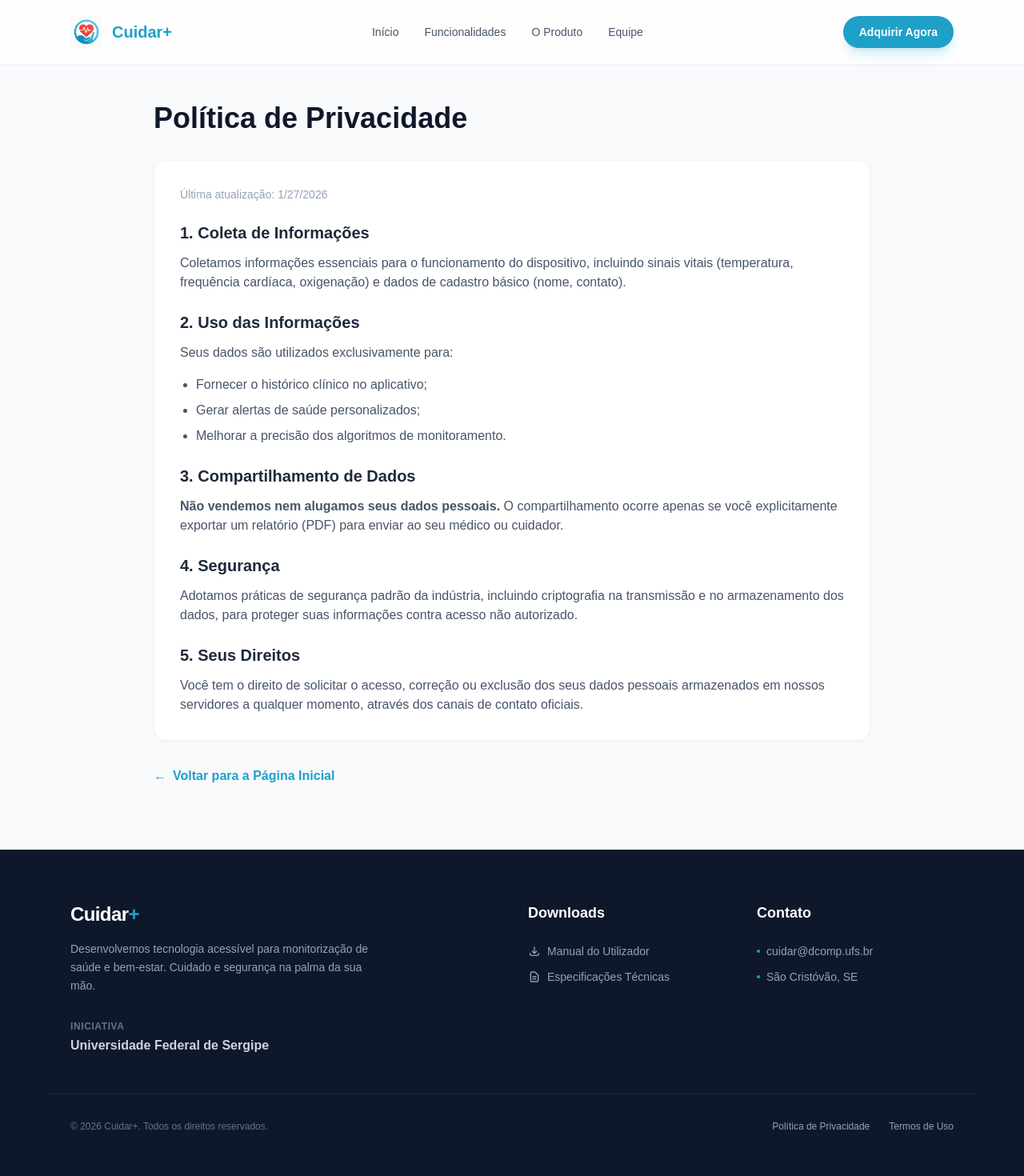
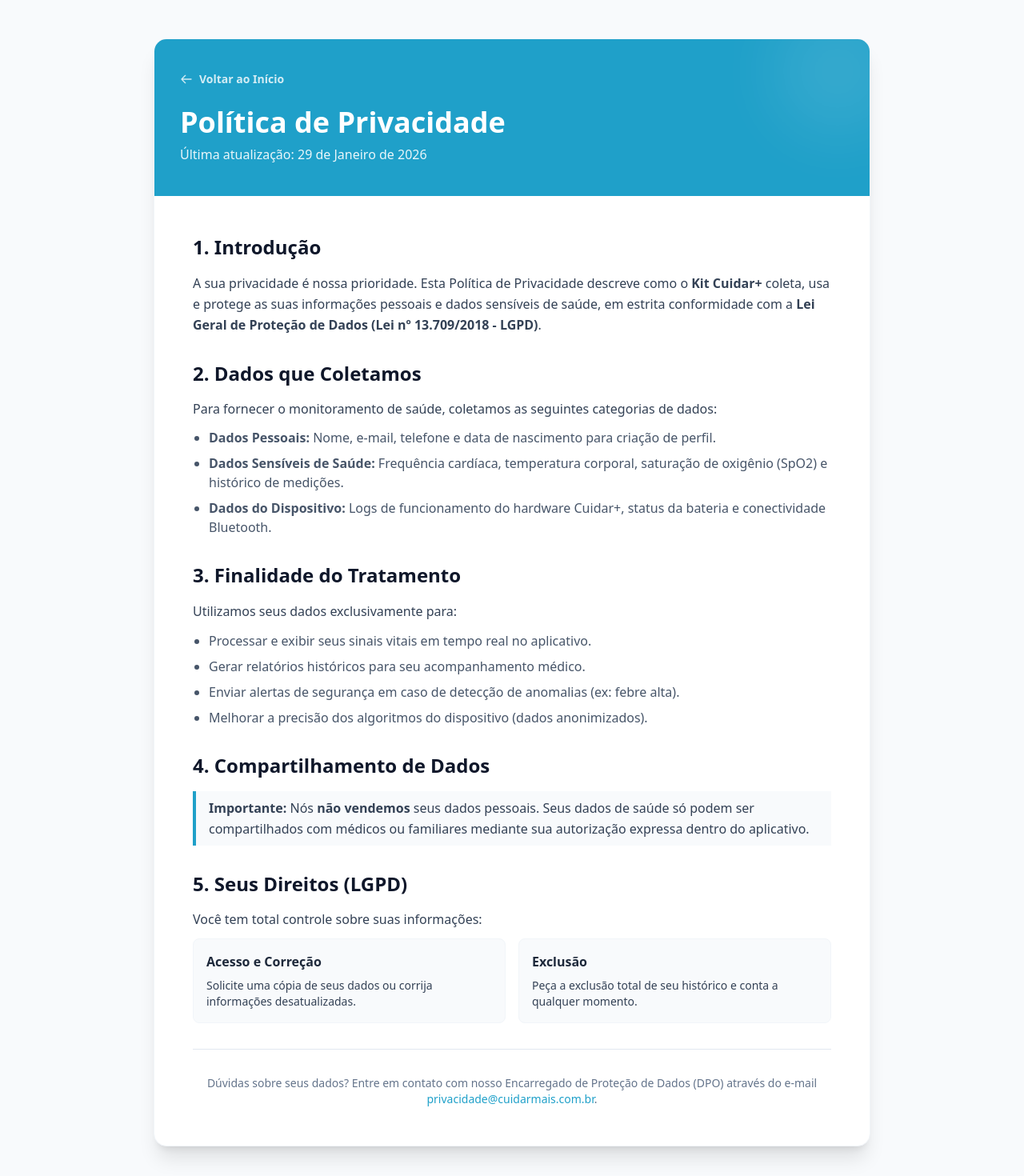
Before and after one commit to Matheuscrz/Cuidar_Plus_Page, a Next.js app: page /privacidade in a window 1280 px wide. Shown: the top 1470 px of the page at 80% size. Built offline with nearby package versions, Linux system fonts and the light colour scheme.

Commit message:
atualiza as páginas de Política de Privacidade e Termos de Uso com novo layout, conteúdo revisado e aviso de responsabilidade médica

```diff
--- a/src/app/privacidade/page.tsx
+++ b/src/app/privacidade/page.tsx
@@ -1,68 +1,87 @@
-"use client";
-
-import { useState } from "react";
-import Navbar from "@/components/Navbar";
-import Footer from "@/components/Footer";
-import ContactModal from "@/components/ContactModal";
 import Link from "next/link";
 
 export default function Privacidade() {
-  const [isModalOpen, setIsModalOpen] = useState(false);
+  return (
+    <div className="min-h-screen bg-slate-50 py-12 px-6 lg:px-8 font-sans text-slate-700">
+      <div className="max-w-4xl mx-auto bg-white rounded-2xl shadow-xl overflow-hidden border border-slate-100">
 
-  return (
-    <div className="min-h-screen bg-slate-50 flex flex-col">
-      <Navbar onOpenModal={() => setIsModalOpen(true)} />
+        {/* Cabeçalho */}
+        <div className="bg-[#1FA0C9] px-8 py-10 text-white relative overflow-hidden">
+          <div className="absolute top-0 right-0 -mr-10 -mt-10 w-40 h-40 bg-white/10 rounded-full blur-2xl" />
+          <Link
+            href="/"
+            className="inline-flex items-center text-white/80 hover:text-white mb-6 text-sm font-bold transition-colors"
+          >
+            <svg className="w-4 h-4 mr-2" fill="none" viewBox="0 0 24 24" stroke="currentColor">
+              <path strokeLinecap="round" strokeLinejoin="round" strokeWidth={2} d="M10 19l-7-7m0 0l7-7m-7 7h18" />
+            </svg>
+            Voltar ao Início
+          </Link>
+          <h1 className="text-3xl md:text-4xl font-bold mb-2">Política de Privacidade</h1>
+          <p className="text-white/90">Última atualização: 29 de Janeiro de 2026</p>
+        </div>
 
-      <main className="flex-grow pt-32 pb-20 px-6">
-        <div className="max-w-4xl mx-auto">
-          <h1 className="text-3xl md:text-4xl font-bold text-slate-900 mb-8">
-            Política de Privacidade
-          </h1>
+        {/* Conteúdo */}
+        <div className="p-8 md:p-12 space-y-8">
+          <section>
+            <h2 className="text-2xl font-bold text-slate-900 mb-4">1. Introdução</h2>
+            <p className="leading-relaxed">
+              A sua privacidade é nossa prioridade. Esta Política de Privacidade descreve como o <strong>Kit Cuidar+</strong> coleta, usa e protege as suas informações pessoais e dados sensíveis de saúde, em estrita conformidade com a <strong>Lei Geral de Proteção de Dados (Lei nº 13.709/2018 - LGPD)</strong>.
+            </p>
+          </section>
 
-          <div className="bg-white p-8 rounded-2xl shadow-sm border border-slate-100 prose prose-slate max-w-none text-slate-600">
-            <p className="text-sm text-slate-400 mb-6">Última atualização: {new Date().toLocaleDateString()}</p>
+          <section>
+            <h2 className="text-2xl font-bold text-slate-900 mb-4">2. Dados que Coletamos</h2>
+            <p className="mb-3">Para fornecer o monitoramento de saúde, coletamos as seguintes categorias de dados:</p>
+            <ul className="list-disc pl-5 space-y-2 text-slate-600">
+              <li><strong>Dados Pessoais:</strong> Nome, e-mail, telefone e data de nascimento para criação de perfil.</li>
+              <li><strong>Dados Sensíveis de Saúde:</strong> Frequência cardíaca, temperatura corporal, saturação de oxigênio (SpO2) e histórico de medições.</li>
+              <li><strong>Dados do Dispositivo:</strong> Logs de funcionamento do hardware Cuidar+, status da bateria e conectividade Bluetooth.</li>
+            </ul>
+          </section>
 
-            <h3 className="text-xl font-bold text-slate-800 mt-6 mb-3">1. Coleta de Informações</h3>
-            <p className="mb-4">
-              Coletamos informações essenciais para o funcionamento do dispositivo, incluindo sinais vitais (temperatura, frequência cardíaca, oxigenação) e dados de cadastro básico (nome, contato).
+          <section>
+            <h2 className="text-2xl font-bold text-slate-900 mb-4">3. Finalidade do Tratamento</h2>
+            <p className="leading-relaxed">
+              Utilizamos seus dados exclusivamente para:
             </p>
+            <ul className="list-disc pl-5 space-y-2 mt-3 text-slate-600">
+              <li>Processar e exibir seus sinais vitais em tempo real no aplicativo.</li>
+              <li>Gerar relatórios históricos para seu acompanhamento médico.</li>
+              <li>Enviar alertas de segurança em caso de detecção de anomalias (ex: febre alta).</li>
+              <li>Melhorar a precisão dos algoritmos do dispositivo (dados anonimizados).</li>
+            </ul>
+          </section>
 
-            <h3 className="text-xl font-bold text-slate-800 mt-6 mb-3">2. Uso das Informações</h3>
-            <p className="mb-4">
-              Seus dados são utilizados exclusivamente para:
+          <section>
+            <h2 className="text-2xl font-bold text-slate-900 mb-4">4. Compartilhamento de Dados</h2>
+            <p className="leading-relaxed border-l-4 border-[#1FA0C9] pl-4 bg-slate-50 py-2">
+              <strong>Importante:</strong> Nós <strong>não vendemos</strong> seus dados pessoais. Seus dados de saúde só podem ser compartilhados com médicos ou familiares mediante sua autorização expressa dentro do aplicativo.
             </p>
-            <ul className="list-disc pl-5 mb-4 space-y-2">
-              <li>Fornecer o histórico clínico no aplicativo;</li>
-              <li>Gerar alertas de saúde personalizados;</li>
-              <li>Melhorar a precisão dos algoritmos de monitoramento.</li>
-            </ul>
+          </section>
 
-            <h3 className="text-xl font-bold text-slate-800 mt-6 mb-3">3. Compartilhamento de Dados</h3>
-            <p className="mb-4">
-              <strong>Não vendemos nem alugamos seus dados pessoais.</strong> O compartilhamento ocorre apenas se você explicitamente exportar um relatório (PDF) para enviar ao seu médico ou cuidador.
-            </p>
+          <section>
+            <h2 className="text-2xl font-bold text-slate-900 mb-4">5. Seus Direitos (LGPD)</h2>
+            <p className="mb-3">Você tem total controle sobre suas informações:</p>
+            <div className="grid md:grid-cols-2 gap-4">
+              <div className="p-4 bg-slate-50 rounded-lg border border-slate-100">
+                <h3 className="font-bold text-slate-800 mb-2">Acesso e Correção</h3>
+                <p className="text-sm">Solicite uma cópia de seus dados ou corrija informações desatualizadas.</p>
+              </div>
+              <div className="p-4 bg-slate-50 rounded-lg border border-slate-100">
+                <h3 className="font-bold text-slate-800 mb-2">Exclusão</h3>
+                <p className="text-sm">Peça a exclusão total de seu histórico e conta a qualquer momento.</p>
+              </div>
+            </div>
+          </section>
 
-            <h3 className="text-xl font-bold text-slate-800 mt-6 mb-3">4. Segurança</h3>
-            <p className="mb-4">
-              Adotamos práticas de segurança padrão da indústria, incluindo criptografia na transmissão e no armazenamento dos dados, para proteger suas informações contra acesso não autorizado.
-            </p>
-
-            <h3 className="text-xl font-bold text-slate-800 mt-6 mb-3">5. Seus Direitos</h3>
-            <p>
-              Você tem o direito de solicitar o acesso, correção ou exclusão dos seus dados pessoais armazenados em nossos servidores a qualquer momento, através dos canais de contato oficiais.
+          <div className="pt-8 border-t border-slate-200">
+            <p className="text-sm text-slate-500 text-center">
+              Dúvidas sobre seus dados? Entre em contato com nosso Encarregado de Proteção de Dados (DPO) através do e-mail <a href="#" className="text-[#1FA0C9] hover:underline">privacidade@cuidarmais.com.br</a>.
             </p>
           </div>
-
-          <div className="mt-8">
-            <Link href="/" className="text-[#1FA0C9] font-bold hover:underline flex items-center gap-2">
-              <span>←</span> Voltar para a Página Inicial
-            </Link>
-          </div>
         </div>
-      </main>
-
-      <Footer />
-      <ContactModal isOpen={isModalOpen} onClose={() => setIsModalOpen(false)} />
+      </div>
     </div>
   );
 }
--- a/src/app/termos/page.tsx
+++ b/src/app/termos/page.tsx
@@ -1,63 +1,91 @@
-"use client";
-
-import { useState } from "react";
 import Link from "next/link";
-import Navbar from "@/components/Navbar";
-import Footer from "@/components/Footer";
-import ContactModal from "@/components/ContactModal";
 
 export default function Termos() {
-  const [isModalOpen, setIsModalOpen] = useState(false);
+  return (
+    <div className="min-h-screen bg-slate-50 py-12 px-6 lg:px-8 font-sans text-slate-700">
+      <div className="max-w-4xl mx-auto bg-white rounded-2xl shadow-xl overflow-hidden border border-slate-100">
 
-  return (
-    <div className="min-h-screen bg-slate-50 flex flex-col">
-      <Navbar onOpenModal={() => setIsModalOpen(true)} />
+        {/* Cabeçalho */}
+        <div className="bg-slate-800 px-8 py-10 text-white relative overflow-hidden">
+          <div className="absolute top-0 right-0 -mr-10 -mt-10 w-40 h-40 bg-white/5 rounded-full blur-2xl" />
+          <Link
+            href="/"
+            className="inline-flex items-center text-white/70 hover:text-white mb-6 text-sm font-bold transition-colors"
+          >
+            <svg className="w-4 h-4 mr-2" fill="none" viewBox="0 0 24 24" stroke="currentColor">
+              <path strokeLinecap="round" strokeLinejoin="round" strokeWidth={2} d="M10 19l-7-7m0 0l7-7m-7 7h18" />
+            </svg>
+            Voltar ao Início
+          </Link>
+          <h1 className="text-3xl md:text-4xl font-bold mb-2">Termos de Uso</h1>
+          <p className="text-white/60">Última atualização: 29 de Janeiro de 2026</p>
+        </div>
 
-      <main className="flex-grow pt-32 pb-20 px-6">
-        <div className="max-w-4xl mx-auto">
-          <h1 className="text-3xl md:text-4xl font-bold text-slate-900 mb-8">
-            Termos e Condições de Uso
-          </h1>
+        {/* Conteúdo */}
+        <div className="p-8 md:p-12 space-y-8">
 
-          <div className="bg-white p-8 rounded-2xl shadow-sm border border-slate-100 prose prose-slate max-w-none text-slate-600">
-            <p className="text-sm text-slate-400 mb-6">Última atualização: {new Date().toLocaleDateString()}</p>
-
-            <h3 className="text-xl font-bold text-slate-800 mt-6 mb-3">1. Aceitação dos Termos</h3>
-            <p className="mb-4">
-              Ao acessar e usar o site e os produtos Cuidar+, você aceita e concorda em estar vinculado aos termos e disposições deste acordo.
-            </p>
-
-            <h3 className="text-xl font-bold text-slate-800 mt-6 mb-3">2. Uso do Dispositivo</h3>
-            <p className="mb-4">
-              O dispositivo Cuidar+ é uma ferramenta de auxílio ao bem-estar e monitoramento. <strong>Ele não substitui diagnósticos médicos profissionais.</strong> Em caso de sintomas graves ou emergências, procure imediatamente um médico ou serviço de urgência.
-            </p>
-
-            <h3 className="text-xl font-bold text-slate-800 mt-6 mb-3">3. Privacidade de Dados</h3>
-            <p className="mb-4">
-              Nós levamos sua privacidade a sério. Os dados coletados pelo dispositivo são utilizados exclusivamente para gerar seu histórico no aplicativo e não são vendidos a terceiros. Para mais detalhes, consulte nossa Política de Privacidade.
-            </p>
-
-            <h3 className="text-xl font-bold text-slate-800 mt-6 mb-3">4. Garantia e Devoluções</h3>
-            <p className="mb-4">
-              O hardware possui garantia de 1 ano contra defeitos de fabricação. Devoluções por arrependimento podem ser feitas em até 7 dias após o recebimento, desde que o produto esteja na embalagem original e sem uso.
-            </p>
-
-            <h3 className="text-xl font-bold text-slate-800 mt-6 mb-3">5. Alterações nos Termos</h3>
-            <p>
-              Reservamo-nos o direito de modificar estes termos a qualquer momento. O uso contínuo do serviço após tais alterações constitui sua aceitação dos novos termos.
+          {/* Aviso Importante de Saúde */}
+          <div className="bg-red-50 border-l-4 border-red-500 p-6 rounded-r-lg">
+            <h3 className="text-red-800 font-bold text-lg mb-2 flex items-center">
+              <svg className="w-5 h-5 mr-2" fill="none" viewBox="0 0 24 24" stroke="currentColor">
+                <path strokeLinecap="round" strokeLinejoin="round" strokeWidth={2} d="M12 9v2m0 4h.01m-6.938 4h13.856c1.54 0 2.502-1.667 1.732-3L13.732 4c-.77-1.333-2.694-1.333-3.464 0L3.34 16c-.77 1.333.192 3 1.732 3z" />
+              </svg>
+              Isenção de Responsabilidade Médica
+            </h3>
+            <p className="text-red-700 text-sm leading-relaxed">
+              O <strong>Kit Cuidar+</strong> e seu aplicativo são ferramentas de auxílio ao monitoramento e bem-estar. <strong>Eles NÃO substituem o diagnóstico, aconselhamento ou tratamento médico profissional.</strong> Em caso de emergência ou sintomas graves, procure imediatamente um serviço de urgência, independentemente das leituras do dispositivo.
             </p>
           </div>
 
-          <div className="mt-8">
-            <Link href="/" className="text-[#1FA0C9] font-bold hover:underline flex items-center gap-2">
-              <span>←</span> Voltar para a Página Inicial
-            </Link>
+          <section>
+            <h2 className="text-2xl font-bold text-slate-900 mb-4">1. Aceitação dos Termos</h2>
+            <p className="leading-relaxed">
+              Ao adquirir, acessar ou utilizar o dispositivo Cuidar+ e nosso software, você concorda em cumprir estes Termos de Uso e nossa Política de Privacidade. Se você não concordar com qualquer parte destes termos, não deverá utilizar nossos serviços.
+            </p>
+          </section>
+
+          <section>
+            <h2 className="text-2xl font-bold text-slate-900 mb-4">2. Uso do Equipamento</h2>
+            <ul className="list-disc pl-5 space-y-2 text-slate-600">
+              <li>Você é responsável por manter o dispositivo carregado e em bom estado de conservação.</li>
+              <li>Não tente desmontar, modificar ou reparar o hardware por conta própria; isso anulará a garantia.</li>
+              <li>O dispositivo deve ser usado conforme as instruções do Manual do Usuário para garantir a precisão das leituras.</li>
+            </ul>
+          </section>
+
+          <section>
+            <h2 className="text-2xl font-bold text-slate-900 mb-4">3. Propriedade Intelectual</h2>
+            <p className="leading-relaxed">
+              Todo o conteúdo, design, logotipos, software e firmware associados ao Projeto Cuidar+ são propriedade exclusiva da nossa equipe de desenvolvimento e estão protegidos pelas leis de direitos autorais e propriedade intelectual do Brasil.
+            </p>
+          </section>
+
+          <section>
+            <h2 className="text-2xl font-bold text-slate-900 mb-4">4. Limitação de Responsabilidade</h2>
+            <p className="leading-relaxed">
+              Não nos responsabilizamos por:
+            </p>
+            <ul className="list-disc pl-5 space-y-2 mt-3 text-slate-600">
+              <li>Falhas de conexão Bluetooth decorrentes de incompatibilidade do seu smartphone.</li>
+              <li>Interrupções no serviço devido a manutenções programadas ou força maior.</li>
+              <li>Decisões de saúde tomadas exclusivamente com base nos dados do aplicativo sem consulta médica.</li>
+            </ul>
+          </section>
+
+          <section>
+            <h2 className="text-2xl font-bold text-slate-900 mb-4">5. Alterações</h2>
+            <p className="leading-relaxed">
+              Reservamo-nos o direito de modificar estes termos a qualquer momento. Notificaremos sobre alterações significativas através do aplicativo ou por e-mail.
+            </p>
+          </section>
+
+          <div className="pt-8 border-t border-slate-200 text-center">
+            <p className="text-sm text-slate-500">
+              Copyright © 2026 Projeto Cuidar+. Todos os direitos reservados.
+            </p>
           </div>
         </div>
-      </main>
-
-      <Footer />
-      <ContactModal isOpen={isModalOpen} onClose={() => setIsModalOpen(false)} />
+      </div>
     </div>
   );
 }
```
